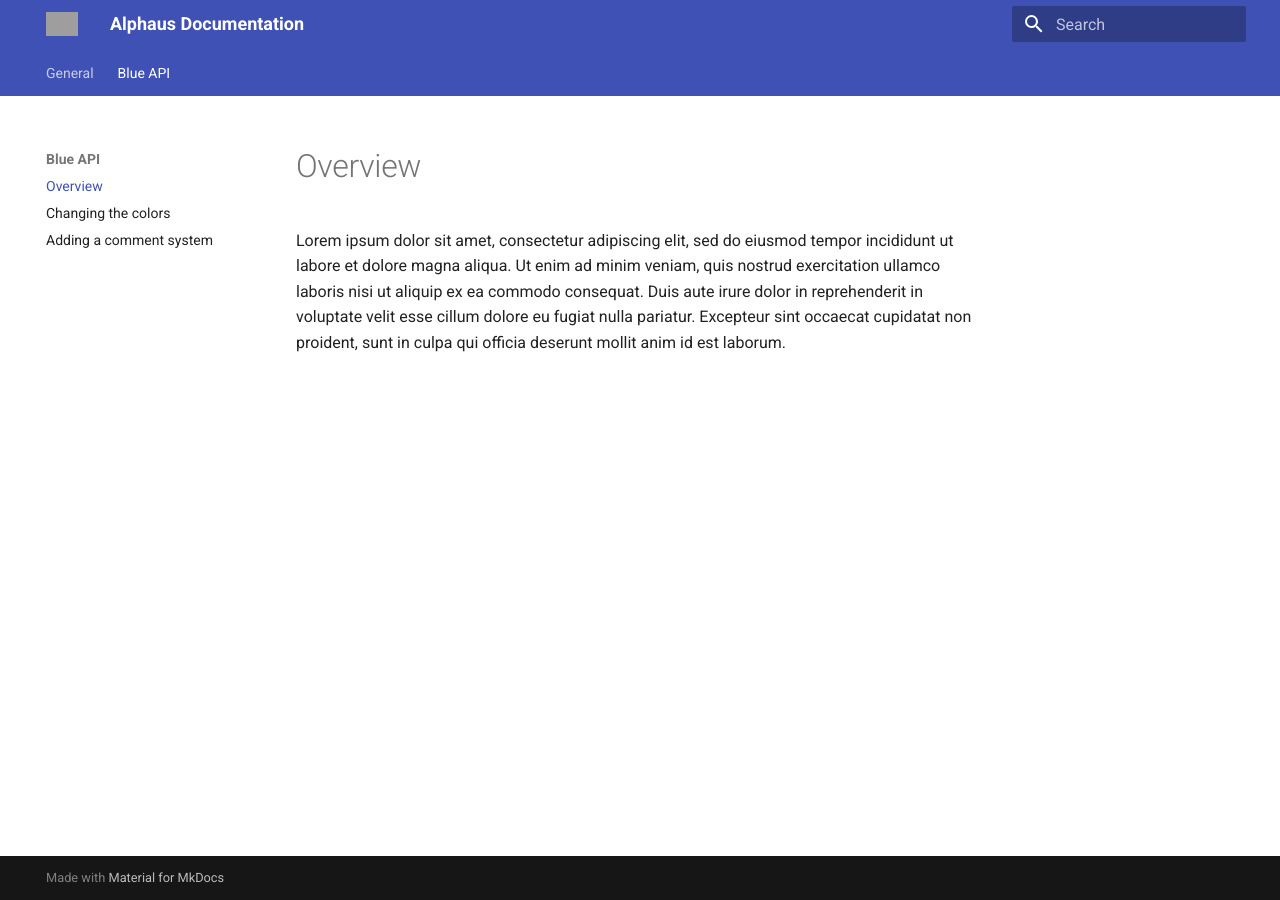
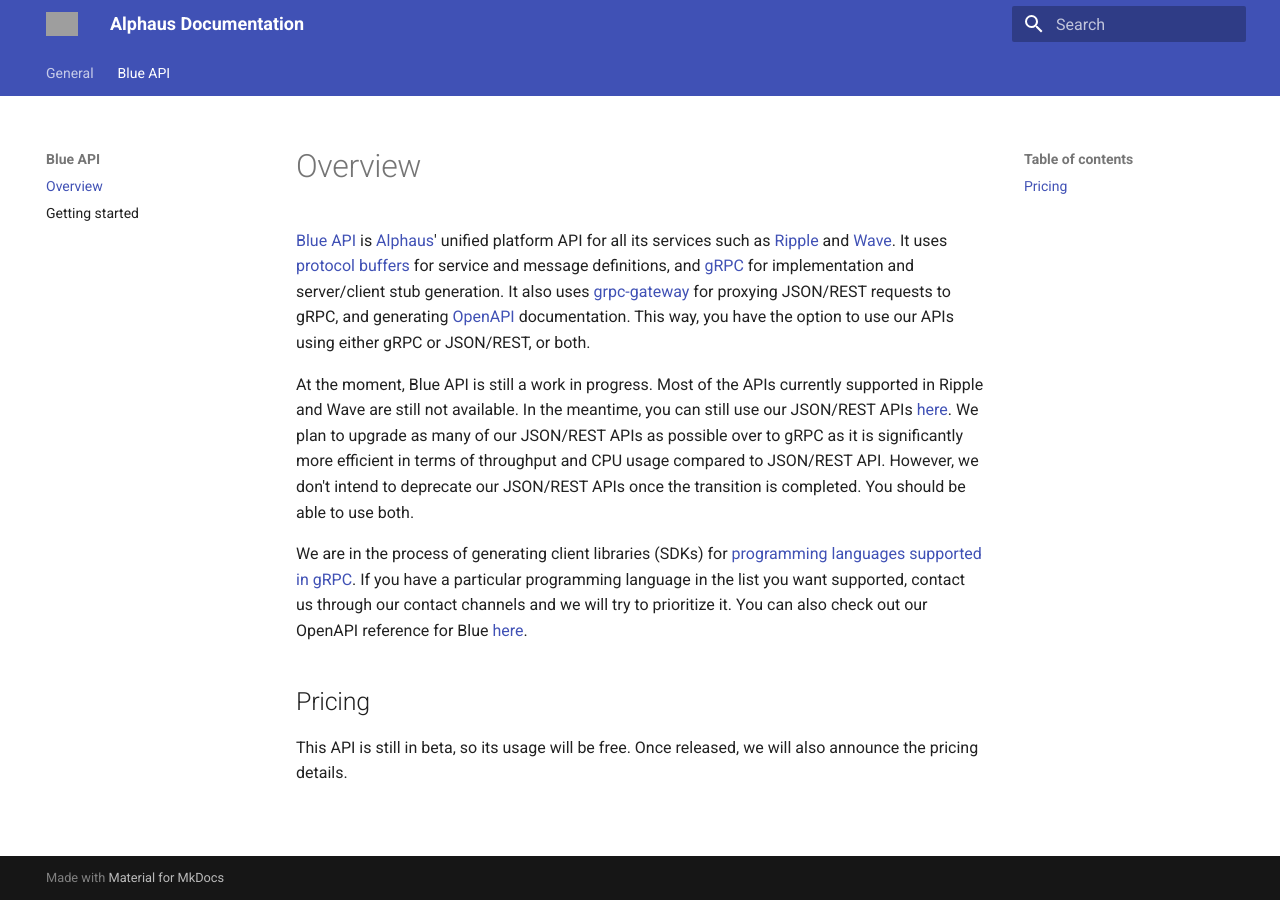
Before and after one commit to alphauslabs/tmpdocs, an MkDocs documentation site: the page built from docs/blueapi/overview.md, in a window 1280 px wide. Built offline with MkDocs 1.6.1 and Material for MkDocs 9.7.7, drawn with Linux system fonts in a browser that asks for light colours; grey boxes are pictures that could not be loaded.

Commit message:
chore: blueapi

```diff
--- a/docs/blueapi/overview.md
+++ b/docs/blueapi/overview.md
@@ -1,2 +1,11 @@
 # Overview
-Lorem ipsum dolor sit amet, consectetur adipiscing elit, sed do eiusmod tempor incididunt ut labore et dolore magna aliqua. Ut enim ad minim veniam, quis nostrud exercitation ullamco laboris nisi ut aliquip ex ea commodo consequat. Duis aute irure dolor in reprehenderit in voluptate velit esse cillum dolore eu fugiat nulla pariatur. Excepteur sint occaecat cupidatat non proident, sunt in culpa qui officia deserunt mollit anim id est laborum.
+
+[Blue API](https://github.com/alphauslabs/blueapi) is [Alphaus](https://alphaus.cloud/en/)' unified platform API for all its services such as [Ripple](https://alphaus.cloud/en/product/ripple/) and [Wave](https://alphaus.cloud/en/product/wave/). It uses [protocol buffers](https://developers.google.com/protocol-buffers/) for service and message definitions, and [gRPC](https://grpc.io/) for implementation and server/client stub generation. It also uses [grpc-gateway](https://grpc-ecosystem.github.io/grpc-gateway/) for proxying JSON/REST requests to gRPC, and generating [OpenAPI](https://www.openapis.org/) documentation. This way, you have the option to use our APIs using either gRPC or JSON/REST, or both.
+
+At the moment, Blue API is still a work in progress. Most of the APIs currently supported in Ripple and Wave are still not available. In the meantime, you can still use our JSON/REST APIs [here](https://docs.mobingi.com/v/api-reference/). We plan to upgrade as many of our JSON/REST APIs as possible over to gRPC as it is significantly more efficient in terms of throughput and CPU usage compared to JSON/REST API. However, we don't intend to deprecate our JSON/REST APIs once the transition is completed. You should be able to use both.
+
+We are in the process of generating client libraries (SDKs) for [programming languages supported in gRPC](https://grpc.io/docs/languages/). If you have a particular programming language in the list you want supported, contact us through our contact channels and we will try to prioritize it. You can also check out our OpenAPI reference for Blue [here](https://alphauslabs.github.io/blueapidocs/).
+
+## Pricing
+
+This API is still in beta, so its usage will be free. Once released, we will also announce the pricing details.
--- a/mkdocs.yml
+++ b/mkdocs.yml
@@ -10,5 +10,4 @@
   - 'getting-started.md'
 - 'Blue API':
   - 'blueapi/overview.md'
-  - 'changing-the-colors.md'
-  - 'adding-a-comment-system.md'
+  - 'blueapi/getting-started.md'
```
Also changed, not shown: docs/blueapi/getting-started.md (added, +9 -0 lines).
